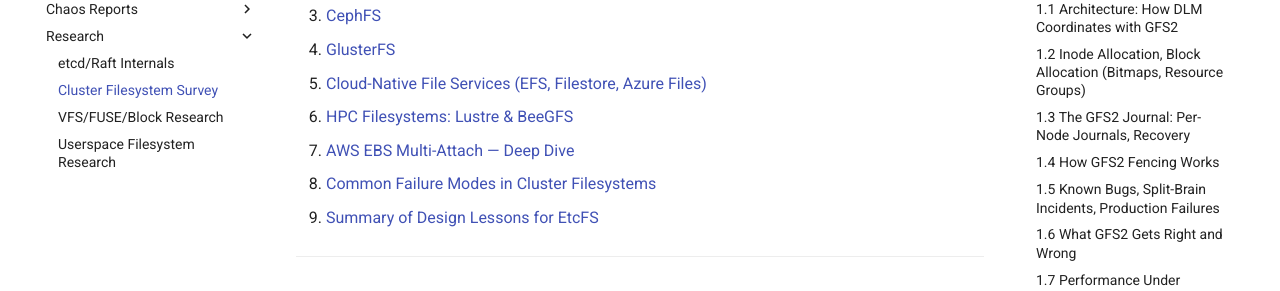
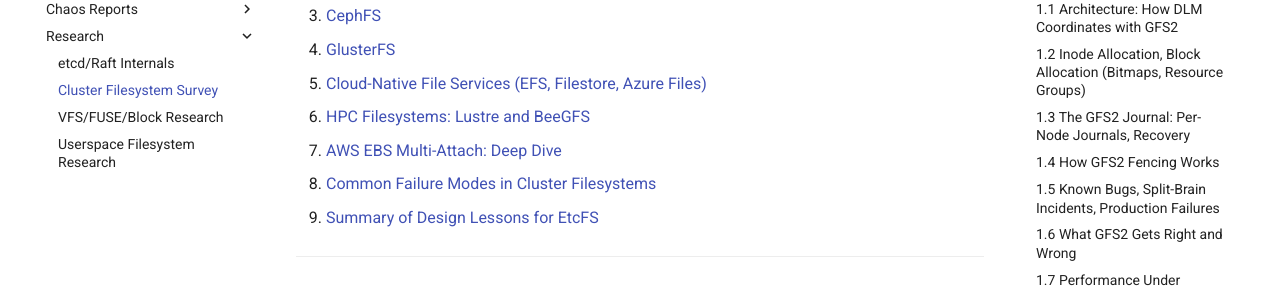
Before and after one commit to MHS-20/EtcFS, an MkDocs documentation site: the page built from docs/research/cluster-fs-survey.md, in a window 1280 px wide and 900 px high, scrolled down 377 px. Shown: the part 153-444 px from the top of the window. Built offline with MkDocs 1.6.1 and Material for MkDocs 9.7.7, drawn with Linux system fonts in a browser that asks for light colours; comment, search, counter and statistics services are not loaded; some of the changed text lies outside the part shown.

```diff
--- a/docs/research/cluster-fs-survey.md
+++ b/docs/research/cluster-fs-survey.md
@@ -13,8 +13,8 @@
 3. [CephFS](#3-cephfs)
 4. [GlusterFS](#4-glusterfs)
 5. [Cloud-Native File Services (EFS, Filestore, Azure Files)](#5-cloud-native-file-services-efs-filestore-azure-files)
-6. [HPC Filesystems: Lustre & BeeGFS](#6-hpc-filesystems-lustre--beegfs)
-7. [AWS EBS Multi-Attach — Deep Dive](#7-aws-ebs-multi-attach--deep-dive)
+6. [HPC Filesystems: Lustre and BeeGFS](#6-hpc-filesystems-lustre-and-beegfs)
+7. [AWS EBS Multi-Attach: Deep Dive](#7-aws-ebs-multi-attach-deep-dive)
 8. [Common Failure Modes in Cluster Filesystems](#8-common-failure-modes-in-cluster-filesystems)
 9. [Summary of Design Lessons for EtcFS](#9-summary-of-design-lessons-for-etcfs)
 
@@ -453,7 +453,7 @@ Split-brain is a first-class concern in GlusterFS replicated volumes:
 
 ---
 
-## 6. HPC Filesystems: Lustre & BeeGFS
+## 6. HPC Filesystems: Lustre and BeeGFS
 
 ### 6.1 Lustre
 
@@ -480,7 +480,7 @@ Split-brain is a first-class concern in GlusterFS replicated volumes:
 
 ---
 
-## 7. AWS EBS Multi-Attach — Deep Dive
+## 7. AWS EBS Multi-Attach: Deep Dive
 
 **Source:** [AWS EBS Multi-Attach documentation](https://docs.aws.amazon.com/AWSEC2/latest/UserGuide/ebs-volumes-multi.html), [AWS NVMe reservations docs](https://docs.aws.amazon.com/AWSEC2/latest/UserGuide/nvme-reservations.html), [AWS re:Post](https://repost.aws), [AWS EBS best practices](https://docs.aws.amazon.com/AWSEC2/latest/UserGuide/ebs-volumes.html)
 
```
Also changed, not shown: CONTRIBUTING.md (+12 -0 lines), docs/architecture/cluster-ops/elastic-join-leave.md (+2 -2 lines), 1 other file.
